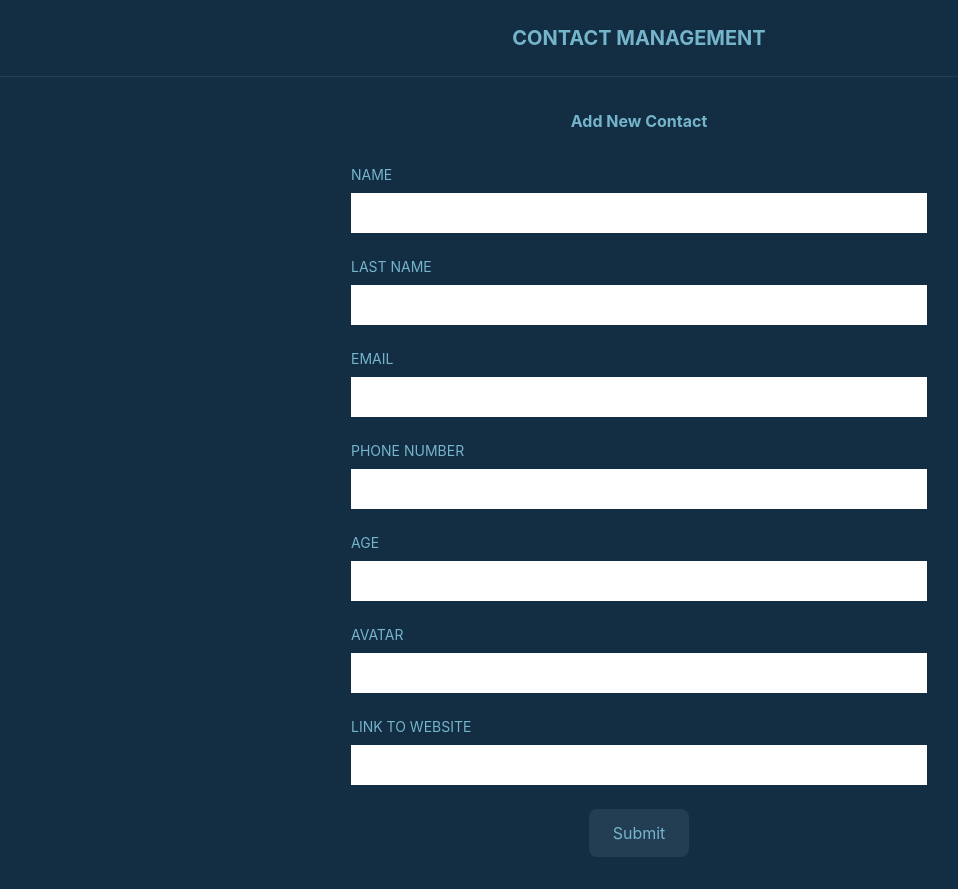
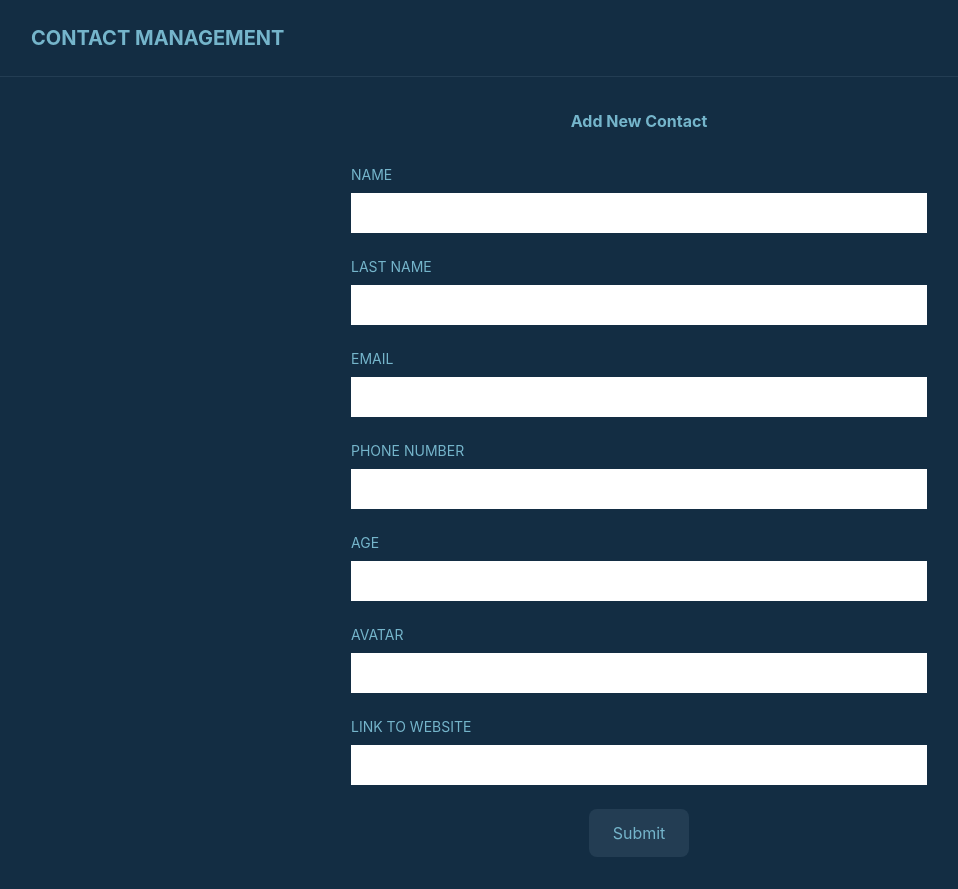
Before and after one commit to business-helper/contacts-server, a React (Create React App) app: page /contacts/add in a window 1280 px wide. Shown: the whole page, without its empty margins (1-959 px from the left). Built offline with nearby package versions, Linux system fonts and the light colour scheme.

Commit message:
navigate to home on clicking header title;

```diff
--- a/src/components/Header/index.tsx
+++ b/src/components/Header/index.tsx
@@ -1,9 +1,10 @@
 import React from 'react';
+import { Link } from 'react-router-dom';
 
 export const Header: React.FC = () => {
   return (
-    <header className="items-center px-8 py-6 border-b border-solid border-primary-light">
-      <h3 className="text-xl text-center font-bold uppercase">Contact Management</h3>
+    <header className="px-8 py-6 border-b border-solid border-primary-light">
+      <Link to="/" className="text-xl text-center font-bold uppercase">Contact Management</Link>
     </header>
   )
 }
```
